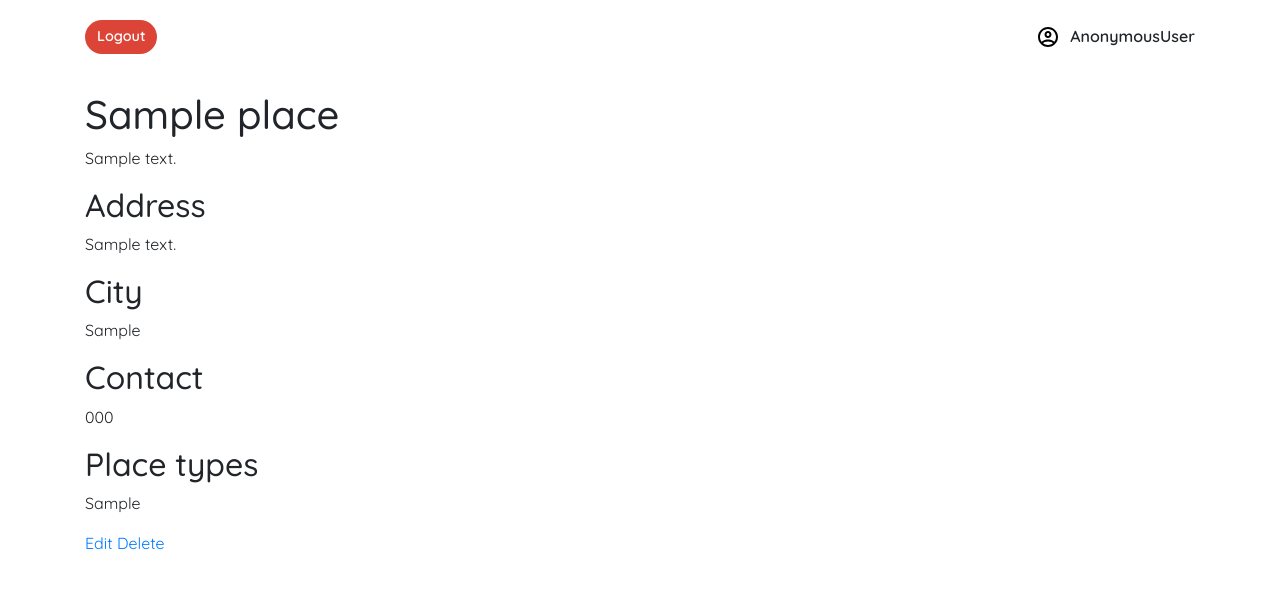
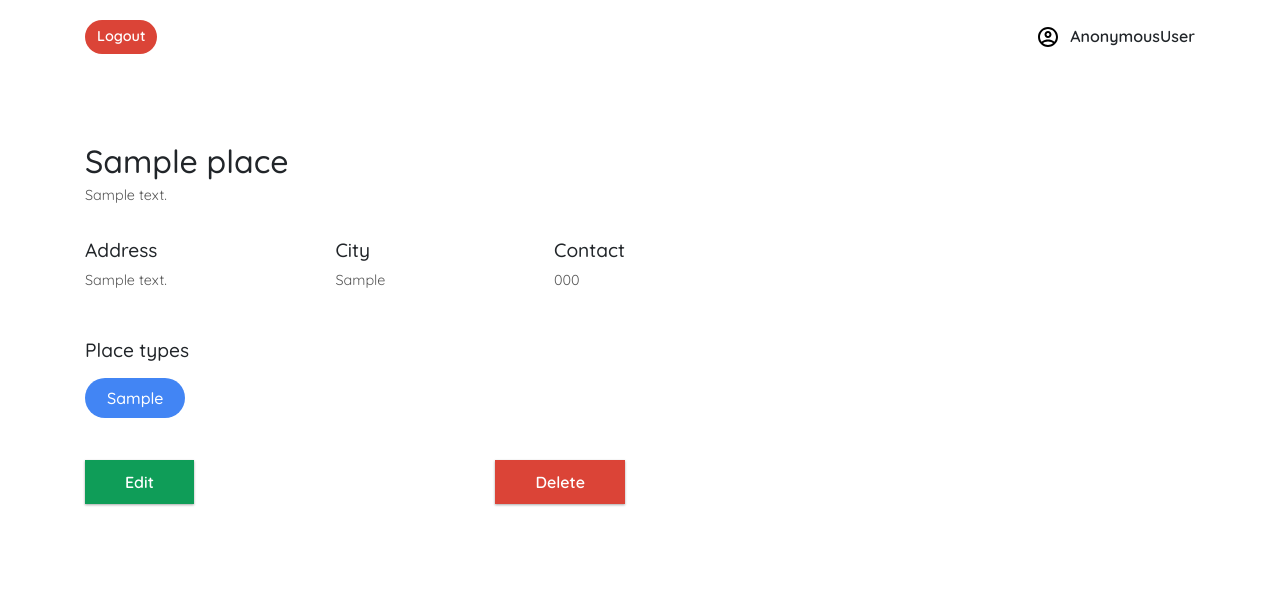
Before and after one commit to Navayuvan-SB/Events-App, a Django app: page /place/1 in a window 1280 px wide. Shown: the top 589 px of the page. Run offline with Django 3.2, Linux system fonts and the light colour scheme; tables that the repository leaves empty hold one stand-in row (values such as "Sample post").

Commit message:
Add place app styles to the project

```diff
--- a/place/static/css/style.css
+++ b/place/static/css/style.css
@@ -233,6 +233,166 @@ input[type="button"] {
   font-weight: 600;
 }
 
+.places .filter_form {
+  width: 100%;
+}
+
+.places .filter_form input {
+  margin: 0;
+}
+
+.places .filter_form p {
+  display: inline-block;
+  margin-right: 10px;
+  margin-bottom: 0;
+}
+
+.places .filter_form .col-md-3 {
+  display: flex;
+  justify-content: center;
+  align-items: center;
+  flex-direction: row;
+}
+
+.places .place {
+  margin: 20px auto;
+  padding: 20px;
+  width: 100%;
+  min-height: 150px;
+  box-shadow: 0 1px 3px rgba(0, 0, 0, 0.12), 0 1px 2px rgba(0, 0, 0, 0.24);
+}
+
+.places .place p {
+  margin-bottom: 1rem;
+  font-size: 0.8rem;
+  color: #656565;
+}
+
+.places .place .action {
+  display: flex;
+  align-items: center;
+  justify-content: space-between;
+}
+
+.places .place .action i,
+.places .place .action a {
+  font-size: 0.8rem;
+}
+
+.places .place .action i {
+  color: #656565;
+}
+
+.places .place .action a {
+  background-color: #0f9d58;
+  padding: 6px 12px;
+  color: #fff;
+  font-weight: 600;
+}
+
+.places .place .action a:hover {
+  text-decoration: none;
+}
+
+.place-detail {
+  padding: 20px 0;
+}
+
+.place-detail .header {
+  margin-top: 2rem;
+}
+
+.place-detail .header h1 {
+  font-size: 2rem;
+  margin-bottom: 5px;
+}
+
+.place-detail .header p {
+  color: #585858;
+  font-size: 0.9rem;
+}
+
+.place-detail .address {
+  margin-top: 2rem;
+  display: flex;
+  justify-content: space-between;
+}
+
+.place-detail .address h2,
+.place-detail .types h2 {
+  font-size: 1.2rem;
+}
+.place-detail .address p {
+  font-size: 0.9rem;
+  color: #585858;
+}
+
+.place-detail .types {
+  margin-top: 2rem;
+}
+
+.place-detail .types-wrapper {
+  display: flex;
+  justify-content: flex-start;
+  margin-top: 16px;
+}
+
+.place-detail .types-wrapper .type {
+  margin-right: 20px;
+  margin-bottom: 10px;
+  padding: 20px 22px;
+  background-color: #4285f4;
+  border-radius: 20px;
+}
+
+.place-detail .types-wrapper .type p {
+  line-height: 0;
+  margin: 0;
+  padding: 0;
+  color: #fff;
+  font-weight: 500;
+}
+
+.place-detail .map {
+  padding: 50px;
+}
+
+.place-detail .map #main {
+  border-radius: 5px;
+}
+
+.place-detail .actions {
+  margin-top: 2rem;
+  display: flex;
+  justify-content: space-between;
+}
+
+.place-detail .actions a {
+  padding: 10px 40px;
+  color: #fff;
+  font-weight: 600;
+  font-size: 1rem;
+  box-shadow: 0 1px 3px rgba(0, 0, 0, 0.12), 0 1px 2px rgba(0, 0, 0, 0.24);
+}
+
+.place-detail .actions a:hover {
+  text-decoration: none;
+}
+
+.place-detail .actions a:nth-child(1) {
+  background-color: #0f9d58;
+}
+
+.place-detail .actions a:nth-child(2) {
+  background-color: #db4437;
+}
+
+.add-place .input-wrapper {
+  display: flex;
+  justify-content: space-between;
+  align-items: center;
+}
+
 .events .header {
   display: flex;
   justify-content: space-between;
```
